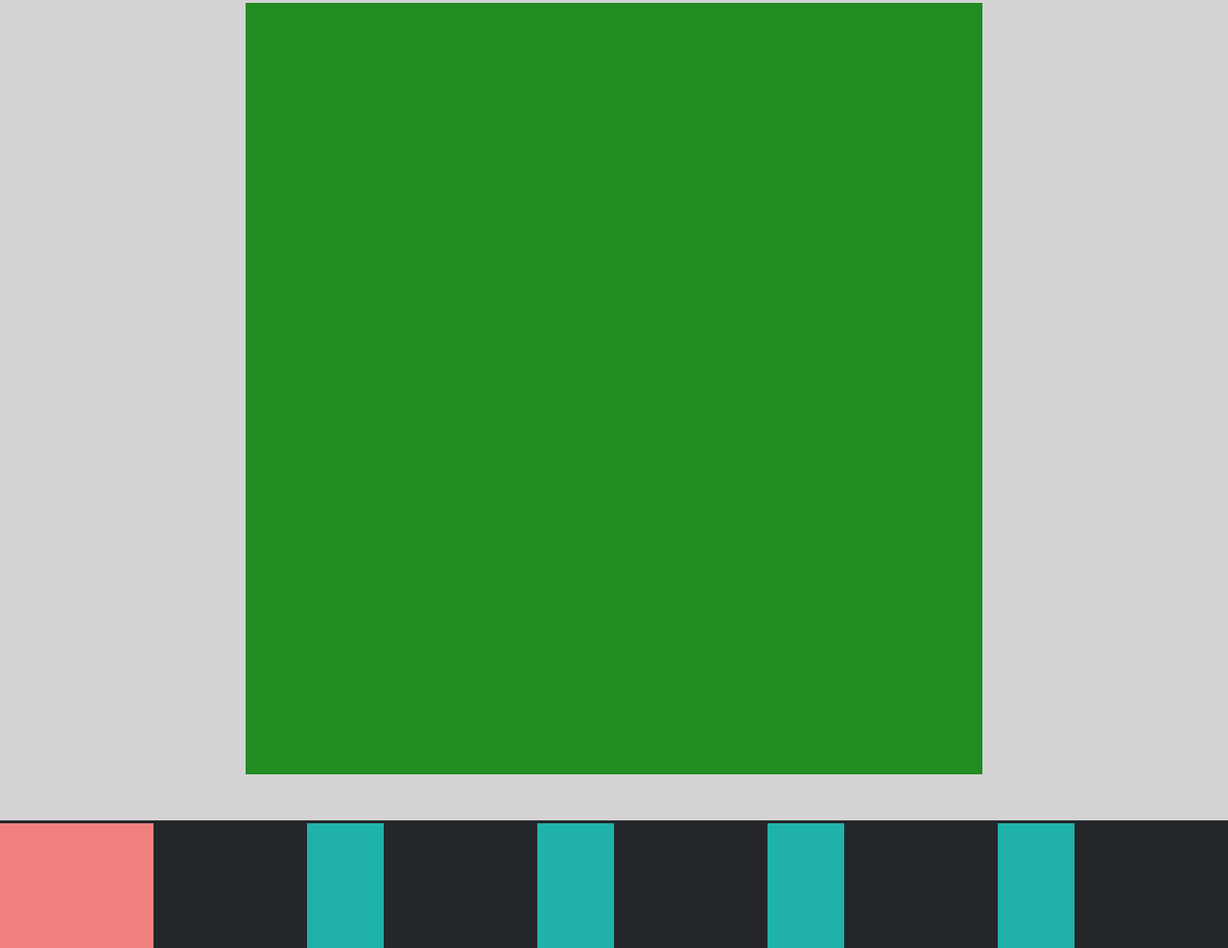
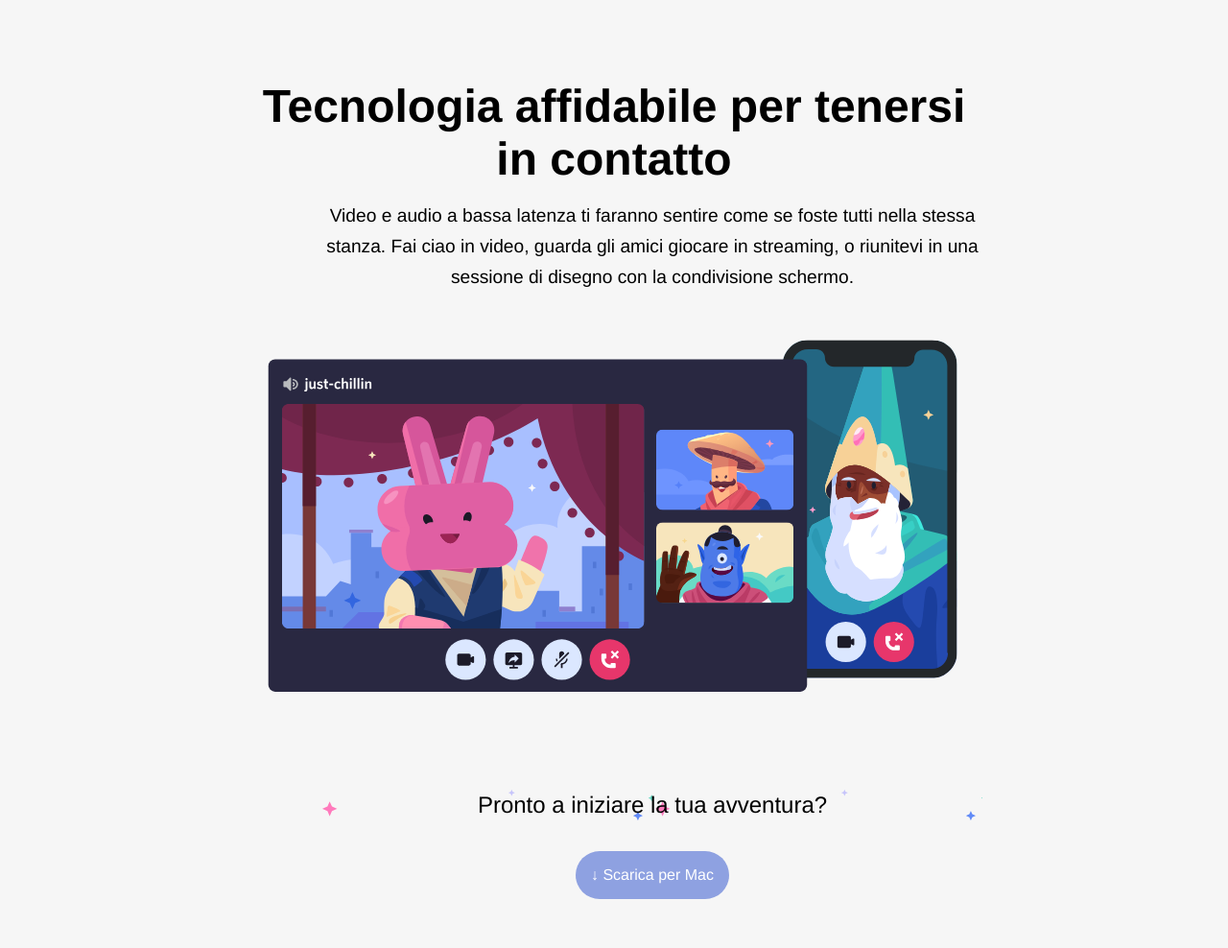
Before and after one commit to Alberto-Monaco/htmlcss-discord, a plain HTML site: page index.html in a window 1280 px wide. Shown: the part 2641-3629 px from the top of the page at 96% size. Drawn offline with Linux system fonts and the light colour scheme.

Commit message:
end 5 section

```diff
--- a/assets/css/style.css
+++ b/assets/css/style.css
@@ -162,6 +162,22 @@ body {
 	font: bold;
 	font-size: 19px;
 }
+.fifth-paragraph {
+	color: black;
+	text-align: center;
+
+	padding-left: 5rem;
+	line-height: 2rem;
+	font-size: 1.2rem;
+}
+.fifth-title {
+	color: black;
+	text-align: center;
+	padding-top: 5rem;
+	padding-bottom: 1rem;
+	font-size: 3rem;
+	font-weight: bold;
+}
 .bottone {
 	width: 30%;
 	border-radius: 99px;
@@ -179,6 +195,44 @@ body {
 	background-color: black;
 	color: white;
 	font: bold;
+}
+.bottone3 {
+	background-color: #8ea1e1;
+	color: white;
+	font: bold;
+}
+.bottone4 {
+	border-radius: 99px;
+	padding-top: 1rem;
+	padding-bottom: 1rem;
+	padding-left: 1rem;
+	padding-right: 1rem;
+	border: none;
+	font-size: 16px;
+}
+.subtitle {
+	color: black;
+	text-align: center;
+	line-height: 2rem;
+	font-size: 1.5rem;
+	margin-bottom: 2rem;
+	font: bold;
+}
+.scarica {
+	color: white;
+	text-align: center;
+	padding-top: 3rem;
+	padding-bottom: 3rem;
+	padding-left: 5rem;
+	line-height: 2rem;
+	font-size: 1.2rem;
+	margin-bottom: 2rem;
+	font: bold;
+	font-size: 19px;
+}
+.stars{
+    background-image: url(../img/stars.svg);
+    background-size:contain;
 }
 
 .bg-color {
@@ -212,8 +266,7 @@ body {
 	background-image: url(../img/item2.svg);
 	background-size: cover;
 	background-repeat: no-repeat;
-    max-width: 100%;
-
+	max-width: 100%;
 }
 .image3 {
 	background-image: url(../img/item3.svg);
@@ -239,11 +292,11 @@ body {
 	min-height: 600px;
 }
 .bg-color-main2 {
-    background-color: #d3d3d3;
+	background-color: #f6f6f6;
 	min-height: 600px;
 }
 .bg-color-main3 {
-	background-color: #d3d3d3;
+	background-color: #f6f6f6;
 	min-height: 900px;
 }
 .bg-color-main4 {
@@ -254,7 +307,7 @@ body {
 	margin-top: 3rem;
 	width: 60%;
 	margin-bottom: 3rem;
-	background-color: #228b22;
+	background-color: #228b2200;
 }
 .main4 {
 	width: 20%;
--- a/index.html
+++ b/index.html
@@ -6,7 +6,6 @@
 		<title>htmlcss-struttura-discord</title>
 		<link rel="stylesheet" href="./assets/css/style.css" />
 	</head>
-
 	<body class="deug">
 		<!-- header  -->
 		<header class="intestation bg-color flex-container1">
@@ -22,7 +21,6 @@
 					<a href="">Sicurezza</a>
 					<a href="">Assistenza</a>
 				</div>
-
 				<button class="login">Accedi</button>
 			</div>
 		</header>
@@ -49,12 +47,12 @@
                     <p class="second-paragraph">I server Discord sono organizzati in canali tematici in cui puoi collaborare, condividere o semplicemente parlare della tua giornata senza intasare una chat di gruppo.</p>
                 </div>
 			</section>
-			<section class="bg-image flex-container2 bg-color-main2">
+			<section class="bg-imag flex-container2 bg-color-main2">
 				<div class="image2 main main1"></div>
 				<div class="main main2">
-                <h2 class="third-title">Dove trovarsi è facile</h2>
+                    <h2 class="third-title">Dove trovarsi è facile</h2>
                     <p class="third-paragraph">Mettiti comodo in un canale vocale quando hai tempo. Gli amici nel tuo server possono vedere che sei lì e unirsi instantaneamente senza dover chiamare.</p>
-			    </div>
+                </div>
             </section>
 			<section class="flex-container bg-color-main1">
 				<div class="image3 main main1"></div>
@@ -64,7 +62,17 @@
                 </div>
 			</section>
 			<section class="flex-container bg-color-main3">
-				<div class="main3"></div>
+				<div class="main3">
+                    <h2 class="fifth-title">Tecnologia affidabile per tenersi in contatto</h2>
+					<p class="fifth-paragraph">
+						Video e audio a bassa latenza ti faranno sentire come se foste tutti nella stessa stanza. Fai ciao in video, guarda gli amici giocare in streaming, o riunitevi in una sessione di disegno con la condivisione schermo.
+					</p>
+                    <img width="100%" src="./assets/img/item4-big.svg" alt="">
+                    <div class="scarica">
+                    <p class="subtitle stars">Pronto a iniziare la tua avventura?</p>
+                    <button class="bottone4 bottone3">&#8595 Scarica per Mac</button>
+                    </div>
+                </div>
 			</section>
 			<section class="flex-container bg-color-main4">
 				<div class="main main4 main6"></div>
```
